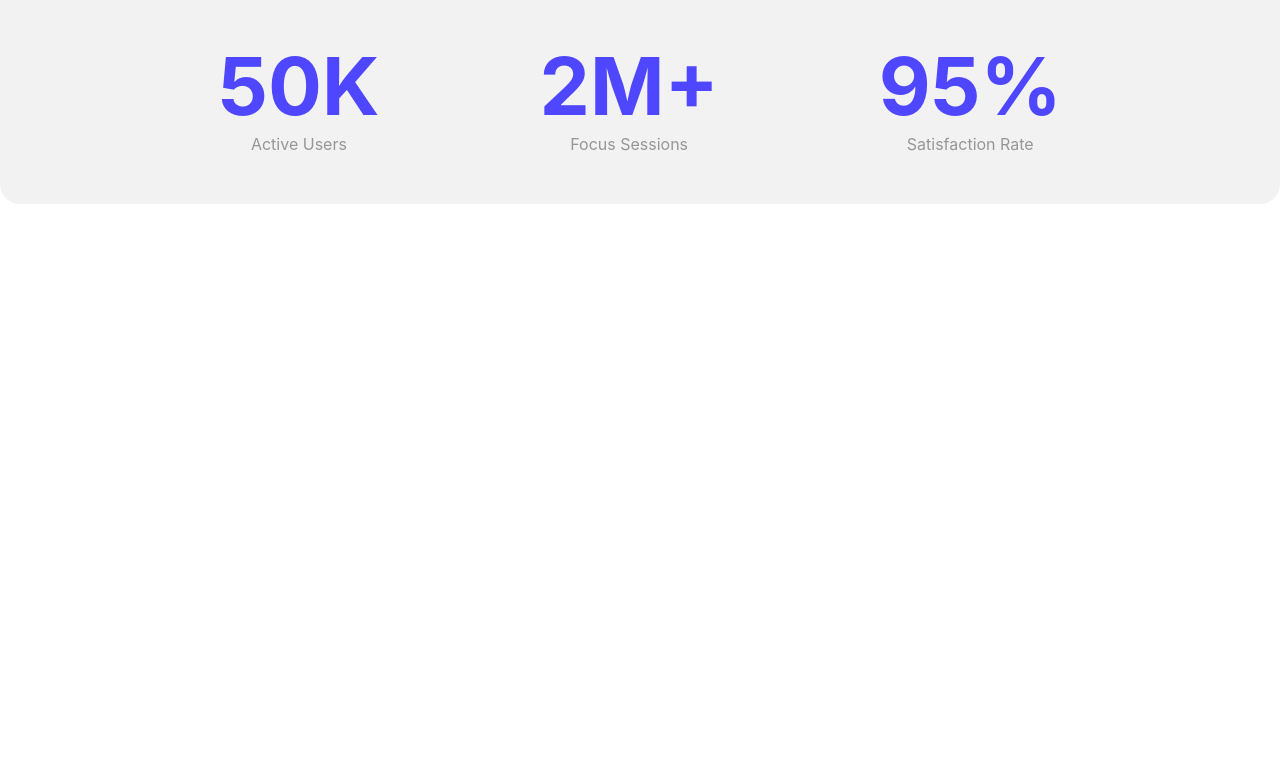
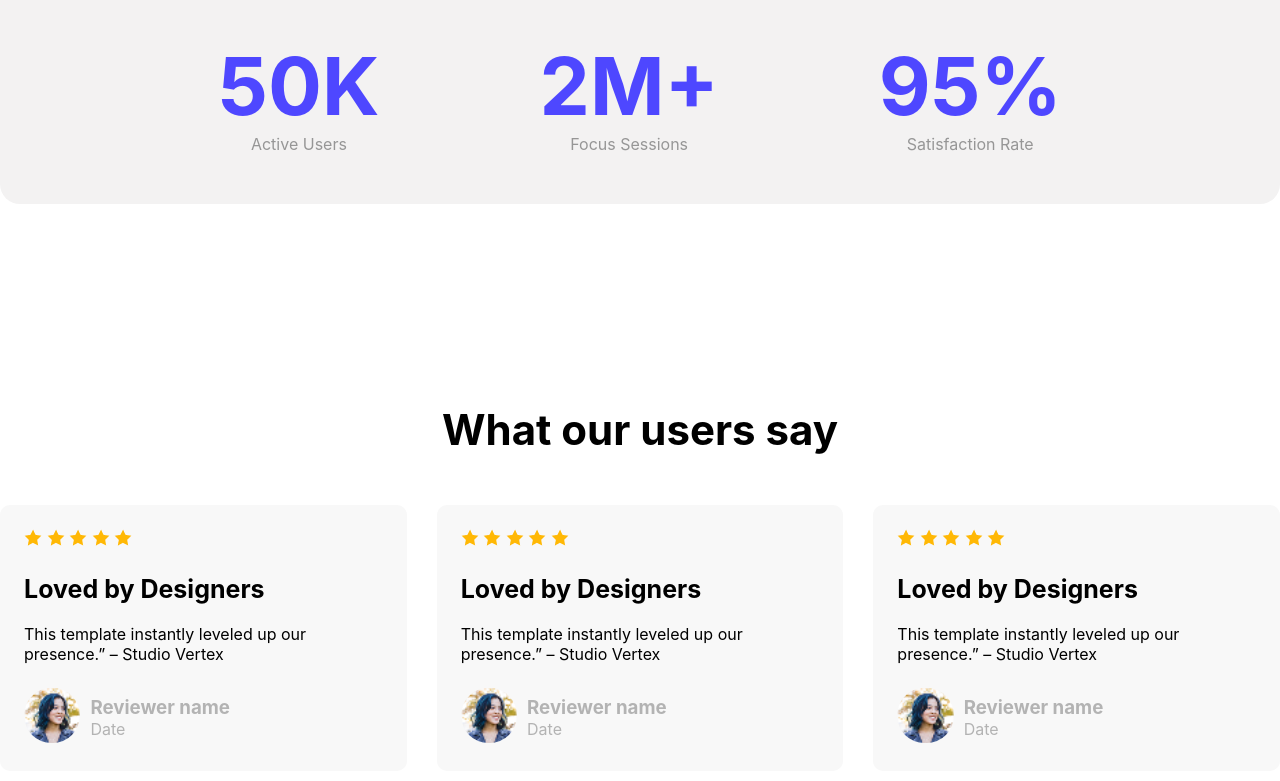
Before and after one commit to SR-JISAN/assingment-001, a plain HTML site: page index.html in a window 1280 px wide. Shown: the part 1521-2302 px from the top of the page. Before the commit the page ends 1925 px from the top, so only its background shows below. Drawn offline with Linux system fonts and the light colour scheme.

Commit message:
user-card

```diff
--- a/index.html
+++ b/index.html
@@ -76,6 +76,87 @@
                 </div>
              </div>
         </section>
+        <section>
+            <!-- user comment---------------- -->
+
+            <div class="user-comment">
+                <h1 class="user-comment-heading">What our users say</h1>
+                <div class="user-card">
+                    <div class="card">
+                        <div class="icon">
+                                <img src="./image/icon-star.png" alt="">
+                                <img src="./image/icon-star.png" alt="">
+                                <img src="./image/icon-star.png" alt="">
+                                <img src="./image/icon-star.png" alt="">
+                                <img src="./image/icon-star.png" alt="">
+                        </div>
+                        <div class="card-title">
+                            <h1>Loved by Designers</h1><br>
+                            <p>This template instantly leveled up our <br>presence.” – Studio Vertex</p>
+                        </div>
+
+                        <div class="card-img">
+                        <div>
+                         <img src="./image/avatar.png" alt="">
+                        </div>
+
+                            <div>
+                                <h3>Reviewer name</h3>
+                                <p>Date</p>
+                            </div>
+                        </div>
+                    </div>
+                    <div class="card">
+                        <div class="icon">
+                                <img src="./image/icon-star.png" alt="">
+                                <img src="./image/icon-star.png" alt="">
+                                <img src="./image/icon-star.png" alt="">
+                                <img src="./image/icon-star.png" alt="">
+                                <img src="./image/icon-star.png" alt="">
+                        </div>
+                        <div class="card-title">
+                            <h1>Loved by Designers</h1><br>
+                            <p>This template instantly leveled up our <br>presence.” – Studio Vertex</p>
+                        </div>
+
+                        <div class="card-img">
+                        <div>
+                         <img src="./image/avatar.png" alt="">
+                        </div>
+
+                            <div>
+                                <h3>Reviewer name</h3>
+                                <p>Date</p>
+                            </div>
+                        </div>
+                    </div>
+                    <div class="card">
+                        <div class="icon">
+                                <img src="./image/icon-star.png" alt="">
+                                <img src="./image/icon-star.png" alt="">
+                                <img src="./image/icon-star.png" alt="">
+                                <img src="./image/icon-star.png" alt="">
+                                <img src="./image/icon-star.png" alt="">
+                        </div>
+                        <div class="card-title">
+                            <h1>Loved by Designers</h1><br>
+                            <p>This template instantly leveled up our <br>presence.” – Studio Vertex</p>
+                        </div>
+
+                        <div class="card-img">
+                        <div>
+                         <img src="./image/avatar.png" alt="">
+                        </div>
+
+                            <div>
+                                <h3>Reviewer name</h3>
+                                <p>Date</p>
+                            </div>
+                        </div>
+                    </div>
+                </div>
+            </div>
+        </section>
     </main>
 </body>
 </html>
--- a/styles/style.css
+++ b/styles/style.css
@@ -155,3 +155,52 @@ header{
 .user-count p{
     color: #969696;
 }
+
+/* -------------------------user comment--------- */
+
+.user-comment{
+    max-width: 1440px;
+    margin:  auto;
+    margin-bottom: 200px;
+}
+.user-comment-heading{
+    font-size: 42px;
+    font-weight: bold;
+    text-align: center;
+    margin-bottom: 50px;
+}
+.user-card{
+    display: flex;
+    gap: 30px;
+}
+.card{
+    background-color: rgb(248, 248, 248);
+    padding: 24px;
+    width: 30%;
+    border-radius: 10px;
+}
+.card-title{
+    margin-top: 24px;
+    margin-bottom: 24px;
+
+}
+.card-title h1{
+    font-size: 25px;
+    font-weight: bold;
+}
+.card-img{
+    display: flex;
+    gap: 10px;
+    align-items: center;
+}
+.card-img h3{
+    color: #B3B3B3;
+}
+.card-img p{
+    color: #B3B3B3;
+}
+.card-img img{
+    width: 100%;
+    height: 55px;
+    border-radius: 30px;
+}
```
